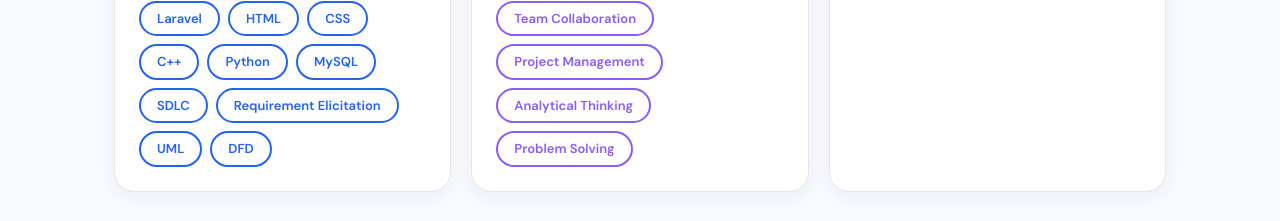
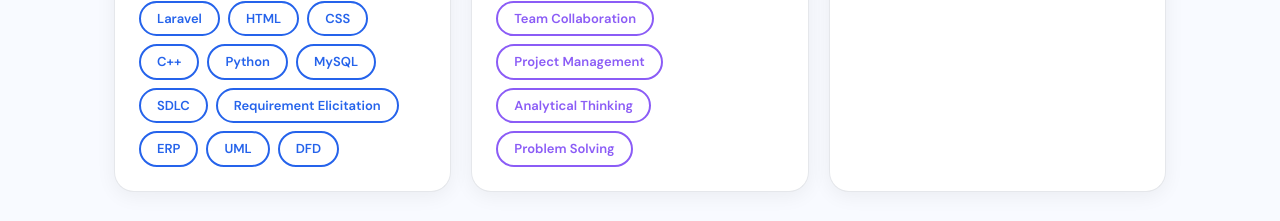
Before and after one commit to billknwv/dwi-nurfitriana-salsabila-web, a React (Vite) app: page / in a window 1280 px wide. Shown: the part 6600-6821 px from the top of the page. Built offline with nearby package versions, Linux system fonts and the light colour scheme.

Commit message:
Add project files

```diff
--- a/src/App.jsx
+++ b/src/App.jsx
@@ -1595,7 +1595,7 @@
 /* ══ SKILLS ═══════════════════════════════════════════ */
 const skillGroups = [
   { title:"Hard Skills", border:C.blue,
-    items:["UI/UX Design","Wireframing","Prototyping","Figma","PHP","Laravel","HTML","CSS","C++", "Python","MySQL","SDLC","Requirement Elicitation","UML","DFD"] },
+    items:["UI/UX Design","Wireframing","Prototyping","Figma","PHP","Laravel","HTML","CSS","C++", "Python","MySQL","SDLC","Requirement Elicitation","ERP","UML","DFD"] },
   { title:"Soft Skills", border:"#8b5cf6",
     items:["Communication","Time Management","Team Collaboration","Project Management","Analytical Thinking", "Problem Solving"] },
   { title:"Creative Skills", border:"#f43f5e",
```
